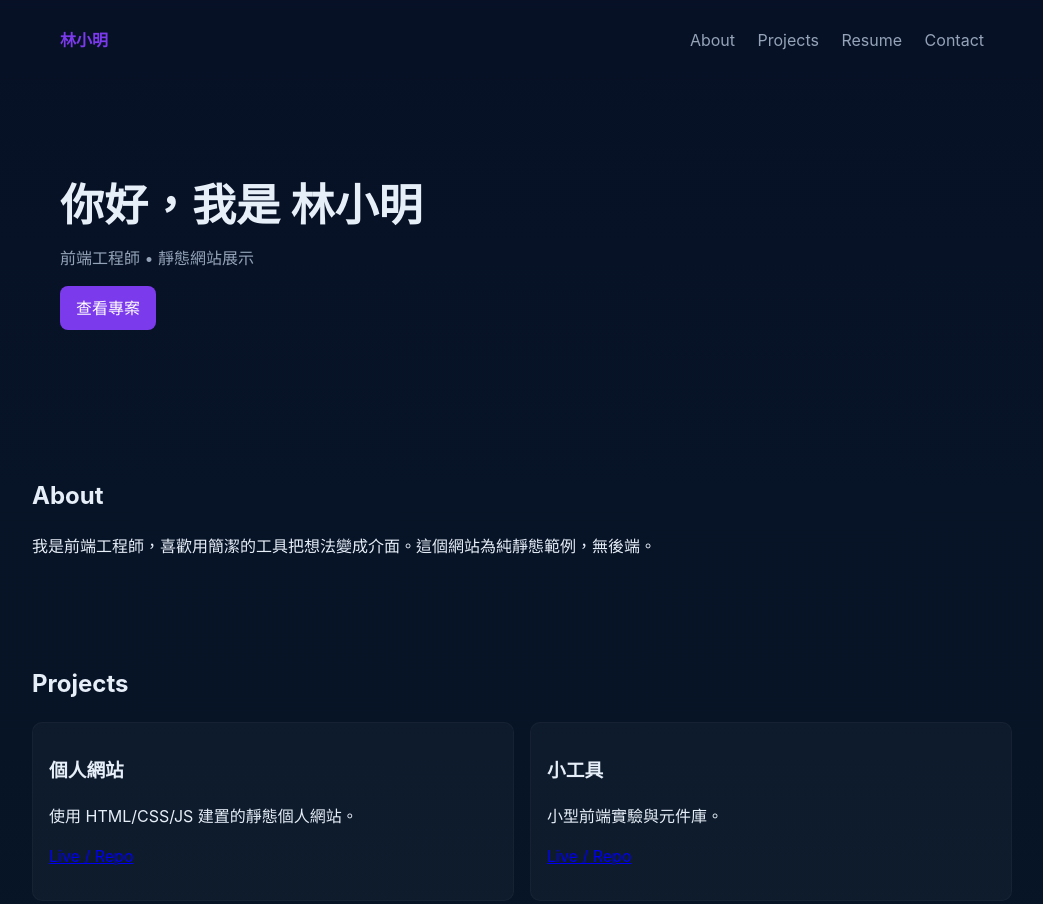
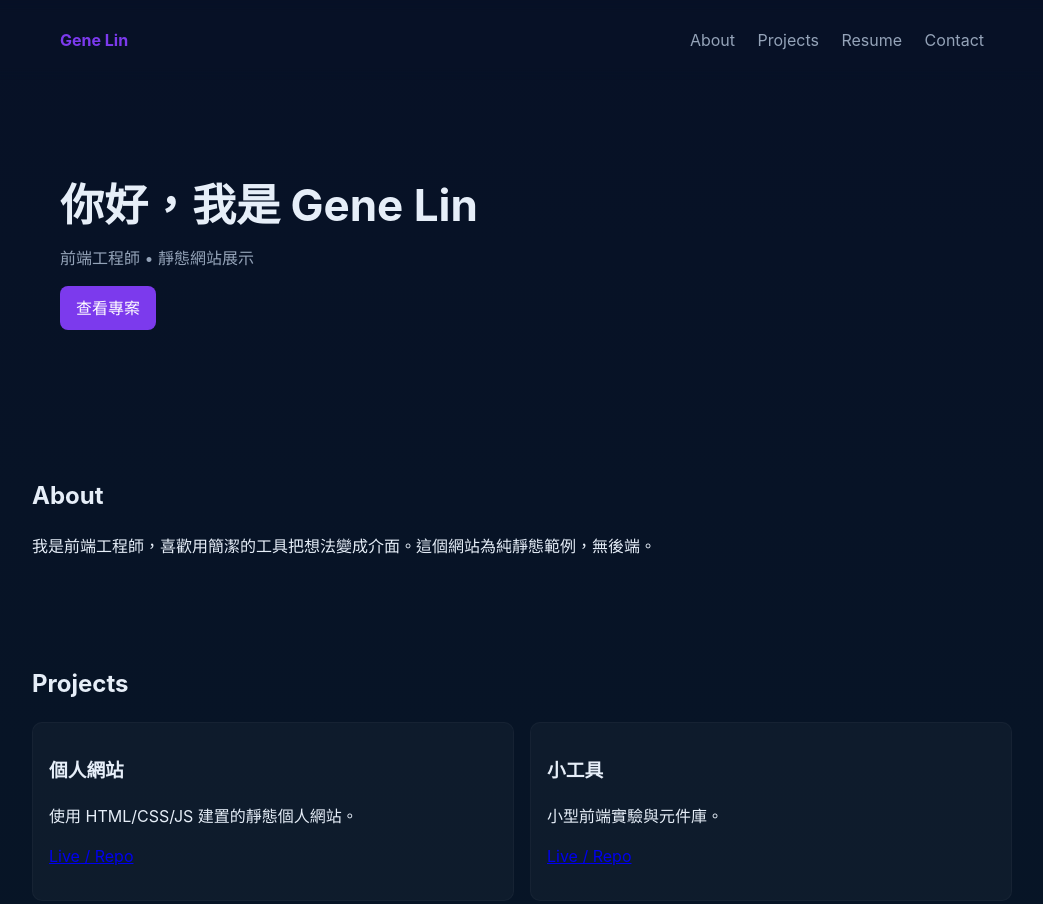
Before and after one commit to gene2007lin-boop/geneinvestment, a plain HTML site: page index.html in a window 1280 px wide. Shown: the top 904 px of the page, without its empty margins (118-1161 px from the left). Drawn offline with Linux system fonts and the light colour scheme.

Commit message:
Update site name to Gene Lin

```diff
--- a/assets/js/app.js
+++ b/assets/js/app.js
@@ -4,7 +4,7 @@ const els = (s)=>document.querySelectorAll(s)
 document.addEventListener('DOMContentLoaded',async()=>{
   const res = await fetch('data/content.json').then(r=>r.json()).catch(()=>null)
   const data = res||{
-    name:'你的名字',
+    name:'Gene Lin',
     tagline:'前端工程師',
     about:'這是一段關於你的簡短自介。',
     projects:[],
--- a/data/content.json
+++ b/data/content.json
@@ -1,5 +1,5 @@
 {
-  "name": "林小明",
+  "name": "Gene Lin",
   "tagline": "前端工程師 • 靜態網站展示",
   "about": "我是前端工程師，喜歡用簡潔的工具把想法變成介面。這個網站為純靜態範例，無後端。",
   "projects": [
--- a/index.html
+++ b/index.html
@@ -10,7 +10,7 @@
 <body>
   <header class="site-header">
     <div class="container nav">
-      <a class="brand" href="#home" id="brand">Your Name</a>
+    <a class="brand" href="#home" id="brand">Gene Lin</a>
       <button id="menu-btn" class="menu-btn" aria-label="Open menu">☰</button>
       <nav id="nav-links" class="nav-links">
         <a href="#about">About</a>
@@ -24,7 +24,7 @@
   <main>
     <section class="hero" id="home">
       <div class="container">
-        <h1 id="site-name">你好，我是 <span>名字</span></h1>
+          <h1 id="site-name">你好，我是 <span>Gene Lin</span></h1>
         <p id="site-tagline">前端工程師 • 靜態網站展示</p>
         <a class="btn" href="#projects">查看專案</a>
       </div>
@@ -53,7 +53,7 @@
 
   <footer class="site-footer">
     <div class="container">
-      <p>© <span id="year"></span> Your Name</p>
+    <p>© <span id="year"></span> Gene Lin</p>
     </div>
   </footer>
 
```
